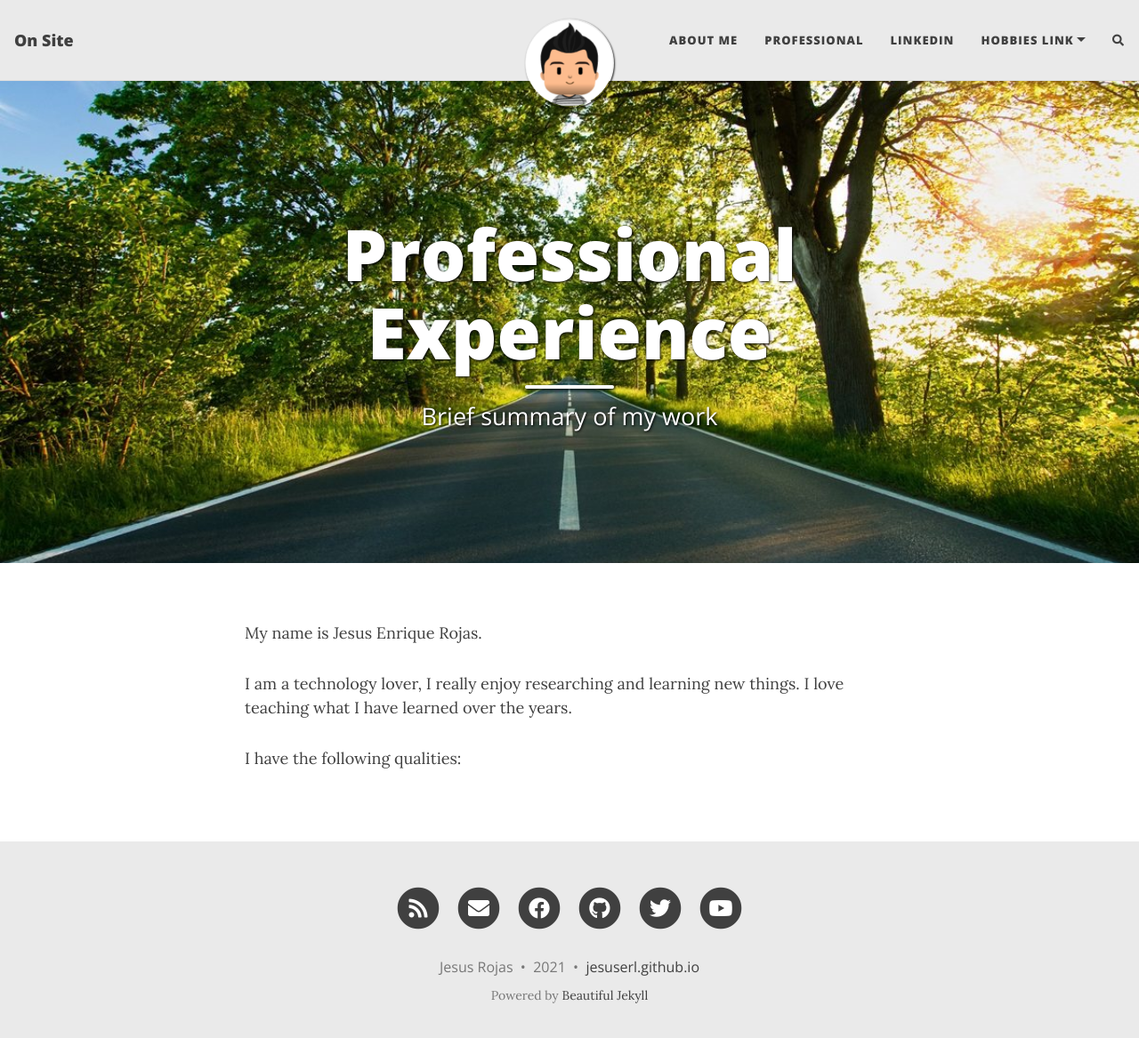
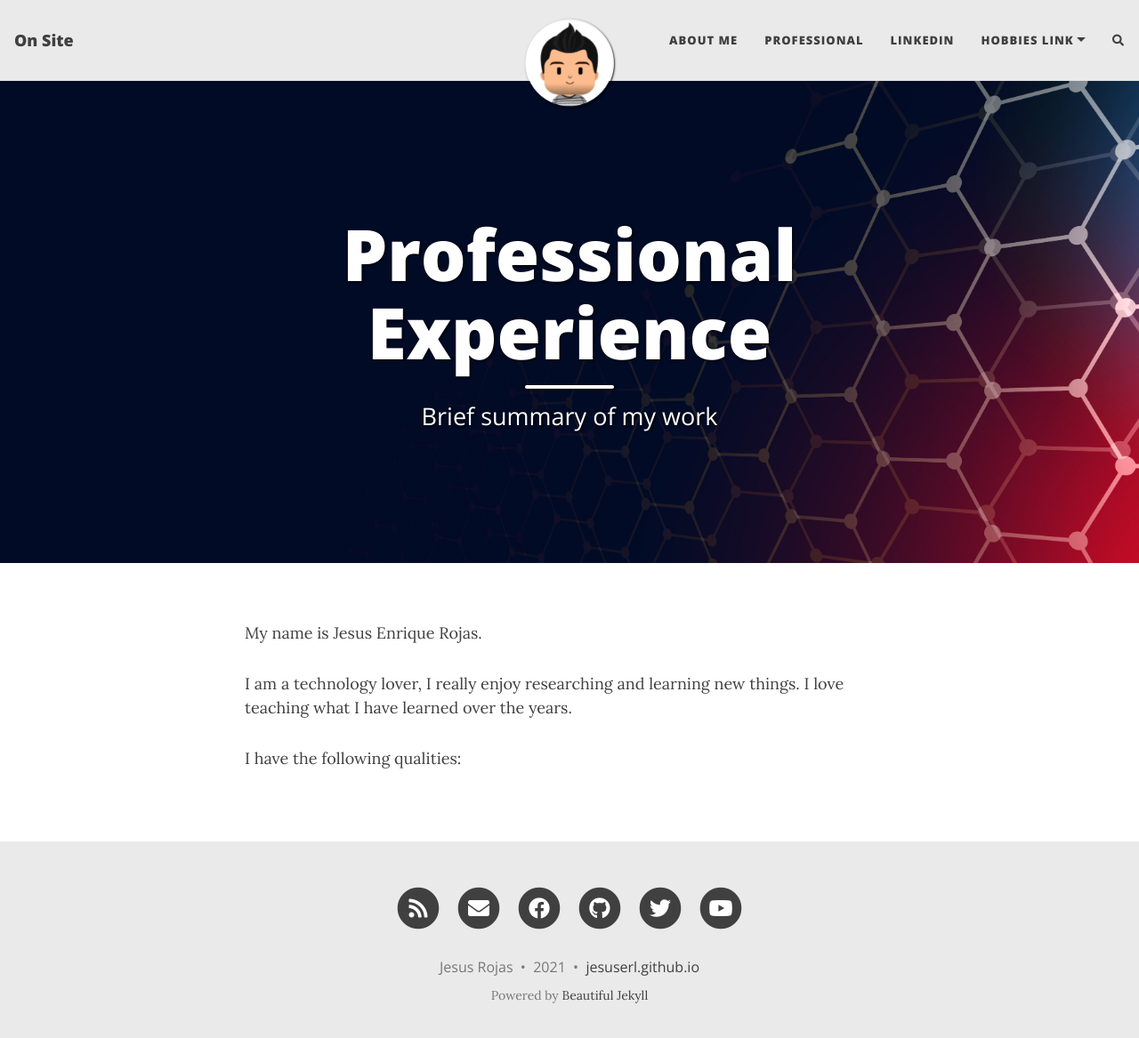
Before and after one commit to jesuserl/jesuserl.github.io, a Jekyll site: the page built from professional.md, in a window 1280 px wide and 1180 px high. Shown: the top 1167 px of the window at 89% size. Built offline with Jekyll 4.4.1, drawn with Linux system fonts in a browser that asks for light colours; nearby versions of some CDN libraries; comment, search, counter and statistics services are not loaded.

Commit message:
test images

```diff
--- a/professional.md
+++ b/professional.md
@@ -2,9 +2,9 @@
 layout: page
 title: Professional Experience
 subtitle: Brief summary of my work
-cover-img: /assets/img/path.jpg
+cover-img: /assets/img/22589.jpg
 thumbnail-img: /assets/img/thumb.png
-share-img: /assets/img/path.jpg
+share-img: /assets/img/22589.jpg
 ---
 
 My name is Jesus Enrique Rojas.
```
Also changed, not shown: assets/img/22589.jpg (added).
